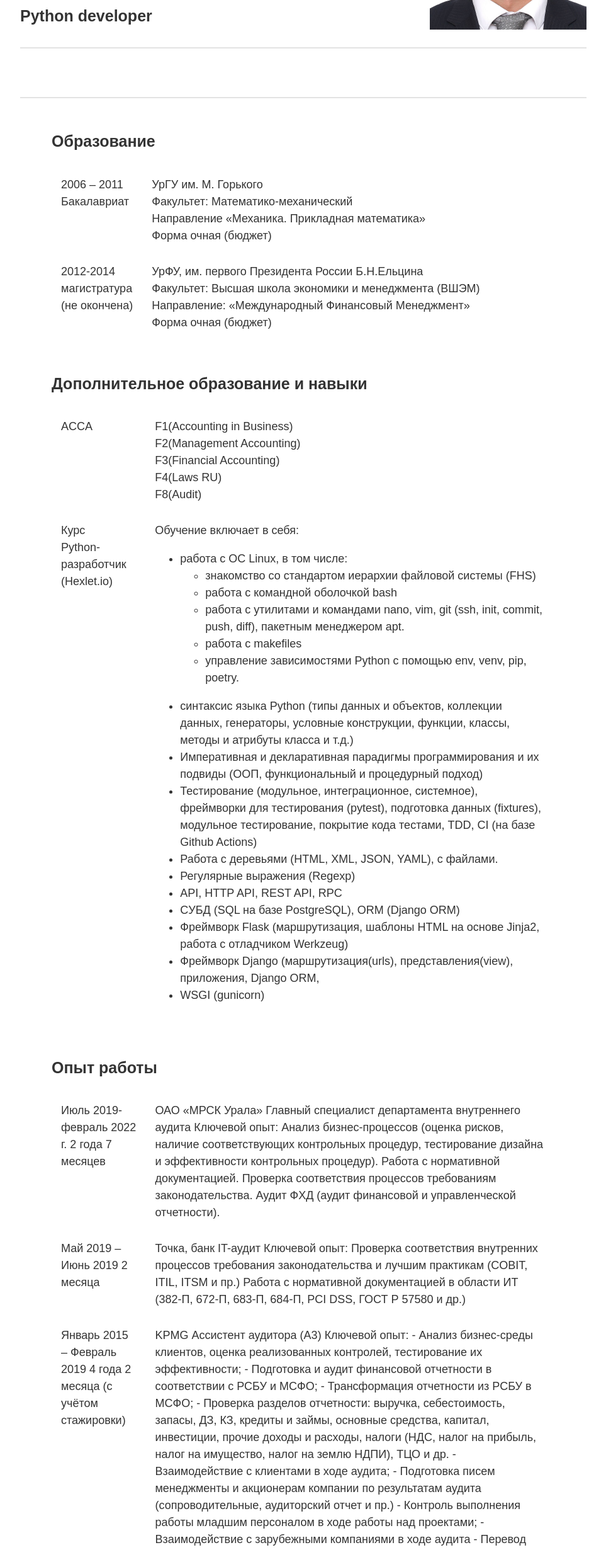
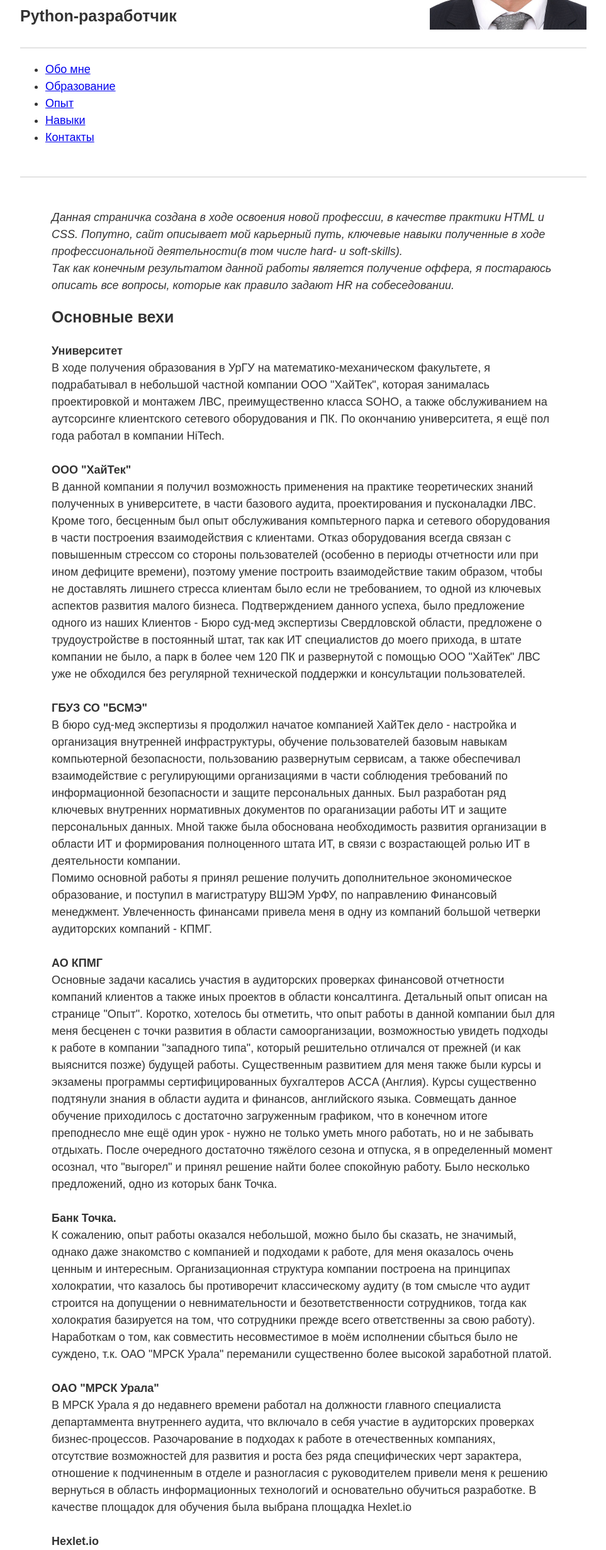
Before and after one commit to akishev-m/CV, a plain HTML site: page index.html in a window 1280 px wide. Shown: the part 323-2784 px from the top of the page at 63% size, without its empty margins (158-1121 px from the left). Drawn offline with Linux system fonts and the light colour scheme.

Commit message:
add pages

```diff
--- a/index.html
+++ b/index.html
@@ -10,164 +10,52 @@
     <main>
       <p><img src="AMA.jpg" width="249" height="320" class="rightpic"></p>
       <h1>Акишев <br> Михаил <br> Анатольевич</h1>
-      <h2>Python developer</h2>
-      <br>
+      <h2>Python-разработчик</h2>
+
+      <nav>
+        <ul class="nav">
+          <li><a href="../CV_html/index.html">Обо мне</a></li>
+          <li><a href="../CV_html/education.html">Образование</a></li>
+          <li><a href="../CV_html/experience.html">Опыт</a></li>
+          <li><a href="../CV_html/skills.html">Навыки</a></li>
+          <li><a href="../CV_html/contacts.html">Контакты</a></li>
+        </ul>
+      </nav>
       <h2></h2>
-      <section>
-        <h2>Образование</h2>
-        <table>
-          <tr>
-            <td>2006 – 2011 <br> Бакалавриат</td>
-            <td> УрГУ им. М. Горького <br>
-              Факультет: Математико-механический <br>
-              Направление «Механика. Прикладная математика» <br>
-              Форма очная (бюджет)
-            </td>
-          </tr>
-          <tr>
-            <td>2012-2014 <br>
-              магистратура <br>
-              (не окончена)
-            </td>
-            <td>УрФУ, им. первого Президента России Б.Н.Ельцина<br>
-              Факультет: Высшая школа экономики и менеджмента (ВШЭМ) <br>
-              Направление: «Международный Финансовый Менеджмент» <br>
-              Форма очная (бюджет)
-            </td>
-          </tr>
-        </table>
-      </section>
+      <section> <!--Обо мне-->
 
-      <section>
-        <h2>Дополнительное образование и навыки</h2>
-        <table>
-          <tr>
-            <td>ACCA</td>
-            <td>F1(Accounting in Business)<br>
-              F2(Management Accounting)<br>
-              F3(Financial Accounting)<br>
-              F4(Laws RU)<br>
-              F8(Audit)
-            </td>
-          </tr>
-          <tr>
-            <td>Курс <br> Python-разработчик <br> (Hexlet.io)</td>
-            <td>
-             Обучение включает в себя:
-              <ul><li>работа с ОС Linux, в том числе:</li>
-                <ul>
-                  <li>знакомство со стандартом иерархии файловой системы (FHS)</li>
-                  <li>работа с командной оболочкой bash</li>
-                  <li>работа с утилитами и командами nano, vim, git (ssh, init, commit, push, diff), пакетным менеджером apt.</li>
-                  <li>работа с makefiles</li>
-                  <li>управление зависимостями Python c помощью env, venv, pip, poetry.</li>
-                </ul>
-              </ul>
-              </li>
-              <ul>
-                <li>синтаксис языка Python (типы данных и объектов, коллекции данных, генераторы, условные конструкции, функции, классы, методы и атрибуты класса и т.д.)</li>
-                <li>Императивная и декларативная парадигмы программирования и их подвиды (ООП, функциональный и процедурный подход)</li>
-                <li>Тестирование (модульное, интеграционное, системное), фреймворки для тестирования (pytest), подготовка данных (fixtures), модульное тестирование, покрытие кода тестами, TDD, CI (на базе Github Actions)</li>
-                <li>Работа с деревьями (HTML, XML, JSON, YAML), с файлами.</li>
-                <li>Регулярные выражения (Regexp)</li>
-                <li>API, HTTP API, REST API, RPC</li>
-                <li>CУБД (SQL на базе PostgreSQL), ORM (Django ORM)</li>
-                <li>Фреймворк Flask (маршрутизация, шаблоны HTML на основе Jinja2, работа с отладчиком Werkzeug)</li>
-                <li>Фреймворк Django (маршрутизация(urls), представления(view), приложения, Django ORM,</li>
-                <li>WSGI (gunicorn)</li>
-              </ul>
-            </td>
-          </tr>
-        </table>
-      </section>
+        <p><i>Данная страничка создана в ходе освоения новой профессии, в качестве практики HTML и CSS. Попутно, сайт описывает мой карьерный путь, ключевые навыки полученные в ходе профессиональной деятельности(в том числе hard- и soft-skills).<br>
+          Так как конечным результатом данной работы является получение оффера, я постараюсь описать все вопросы, которые как правило задают HR на собеседовании.</i>
+        </p>
 
-      <section>
-        <h2>Опыт работы</h2>
-
-<div class="table-responsive"><table>
-	<tbody>
-		<tr>
-			<td>Июль 2019- февраль 2022 г.
-2 года 7 месяцев</td>
-			<td>ОАО «МРСК Урала»
-Главный специалист департамента внутреннего аудита
-Ключевой опыт:
-Анализ бизнес-процессов (оценка рисков, наличие соответствующих контрольных процедур, тестирование дизайна и эффективности контрольных процедур).
-Работа с нормативной документацией. Проверка соответствия процессов требованиям законодательства.
-Аудит ФХД (аудит финансовой и управленческой отчетности).</td>
-		</tr>
-		<tr>
-			<td>Май 2019 – Июнь 2019
-2 месяца
-</td>
-			<td>Точка, банк
-IT-аудит
-Ключевой опыт:
-Проверка соответствия внутренних процессов требования законодательства и лучшим практикам (COBIT, ITIL, ITSM и пр.)
-Работа с нормативной документацией в области ИТ (382-П, 672-П, 683-П, 684-П, PCI DSS, ГОСТ Р 57580 и др.)
-</td>
-		</tr>
-		<tr>
-			<td>Январь 2015 – Февраль 2019
-4 года 2 месяца (с учётом стажировки)</td>
-			<td>KPMG
-Ассистент аудитора (А3)
-Ключевой опыт:
-- Анализ бизнес-среды клиентов, оценка реализованных контролей, тестирование их эффективности;
-- Подготовка и аудит финансовой отчетности в соответствии с РСБУ и МСФО;
-- Трансформация отчетности из РСБУ в МСФО;
-- Проверка разделов отчетности: выручка, себестоимость, запасы, ДЗ, КЗ, кредиты и займы, основные средства, капитал, инвестиции, прочие доходы и расходы, налоги (НДС, налог на прибыль, налог на имущество, налог на землю НДПИ), ТЦО и др.
-- Взаимодействие с клиентами в ходе аудита;
-- Подготовка писем менеджменты и акционерам компании по результатам аудита (сопроводительные, аудиторский отчет и пр.)
-- Контроль выполнения работы младшим персоналом в ходе работы над проектами;
-- Взаимодействие с зарубежными компаниями в ходе аудита
-- Перевод рабочих документов с русского на английский и английского на русский.
-Компании, в аудите отчетности которых принимал участие:
-ООО «Лукойл-Западная Сибирь»
-ООО «Лукойл Пермь»
-АО «ЧЦЗ» (Челябинский цинковый завод)
-АО «Учалинский ГОК» (Компания группы УГМК)
-АО «ЮАИЗ» (Южноуральский арматурно-изоляторный завод)
-ООО «УГМК-Холдинг»
-Прочие проекты (не аудит)Ж
-АО «Транснефть – Сибирь»
-АО «Транснефть – Дальний Восток» (Оценка выполнения инвестиционной программы развития)
-ПАО «Метафракс» (Подготовка финансовой отчетности в соответствии с US GAAP)
-АО «ДОМ.РФ» (внедрение системы бухгалтерского учета)</td>
-		</tr>
-		<tr>
-			<td>Январь 2011 – Декабрь 2014
-3 года</td>
-			<td>ГБУЗ СО «БСМЭ» (буро суд-мед экспертизы)
-Системный администратор
-Обязанности:
-- ИТ-безопасность, администрирование и обслуживание локальной сети (>120 ПК)
-Опыт и достижения:
-Пусконаладка сети с доменом и сервером на базе Windows Server 2003 (установка и настройка ПО, сетевых сервисов), обучение пользователей, проведение тренингов по ИТ безопасности и пользованию сервисами. ТЭО формирования полноценного ИТ отдела, подбор кадров.</td>
-		</tr>
-		<tr>
-			<td>Январь 2009 –
-Январь 2011
-2 года 1 месяц</td>
-			<td>ООО «HiTech»
-ИТ-специалист
-Опыт:
-Аудит, проектирование и администрирование локальных сетей, ИТ-поддержка, обучение клиентов и внедрение базовых элементов ИТ безопасности, взаимодействие с клиентами.</td>
-		</tr>
-	</tbody>
-</table></div>
+        <h2>Основные вехи</h2>
+        <p>
+          <b>Университет<br></b>
+          В ходе получения образования в УрГУ на математико-механическом факультете, я подрабатывал в небольшой частной компании ООО "ХайТек", которая занималась проектировкой и монтажем ЛВС, преимущественно класса SOHO, а также обслуживанием на аутсорсинге клиентского сетевого оборудования и ПК. По окончанию университета, я ещё пол года работал в компании HiTech.<br>
+          <br>
+          <b>ООО "ХайТек"<br></b>
+          В данной компании я получил возможность применения на практике теоретических знаний полученных в университете, в части базового аудита, проектирования и пусконаладки ЛВС. Кроме того, бесценным был опыт обслуживания компьтерного парка и сетевого оборудования в части построения взаимодействия с клиентами. Отказ оборудования всегда связан с повышенным стрессом со стороны пользователей (особенно в периоды отчетности или при ином дефиците времени), поэтому умение построить взаимодействие таким образом, чтобы не доставлять лишнего стресса клиентам было если не требованием, то одной из ключевых аспектов развития малого бизнеса. Подтверждением данного успеха, было предложение одного из наших Клиентов - Бюро суд-мед экспертизы Свердловской области, предложене о трудоустройстве в постоянный штат, так как ИТ специалистов до моего прихода, в штате компании не было, а парк в более чем 120 ПК и развернутой с помощью ООО "ХайТек" ЛВС уже не обходился без регулярной технической поддержки и консультации пользователей. <br>
+          <br>
+          <b>ГБУЗ СО "БСМЭ"<br></b>
+          В бюро суд-мед экспертизы я продолжил начатое компанией ХайТек дело - настройка и организация внутренней инфраструктуры, обучение пользователей базовым навыкам компьютерной безопасности, пользованию развернутым сервисам, а также обеспечивал взаимодействие с регулирующими организациями в части соблюдения требований по информационной безопасности и защите персональных данных. Был разработан ряд ключевых внутренних нормативных документов по ораганизации работы ИТ и защите персональных данных. Мной также была обоснована необходимость развития организации в области ИТ и формирования полноценного штата ИТ, в связи с возрастающей ролью ИТ в деятельности компании.<br> Помимо основной работы я принял решение получить дополнительное экономическое образование, и поступил в магистратуру ВШЭМ УрФУ, по направлению Финансовый менеджмент. Увлеченность финансами привела меня в одну из компаний большой четверки аудиторских компаний - КПМГ.<br><br>
+          <b>АО КПМГ<br></b>
+          Основные задачи касались участия в аудиторских проверках финансовой отчетности компаний клиентов а также иных проектов в области консалтинга. Детальный опыт описан на странице "Опыт". Коротко, хотелось бы отметить, что опыт работы в данной компании был для меня бесценен с точки развития в области самоорганизации, возможностью увидеть подходы к работе в компании "западного типа", который решительно отличался от прежней (и как выяснится позже) будущей работы. Существенным развитием для меня также были курсы и экзамены программы сертифицированных бухгалтеров ACCA (Англия). Курсы существенно подтянули знания в области аудита и финансов, английского языка. Совмещать данное обучение приходилось с достаточно загруженным графиком, что в конечном итоге преподнесло мне ещё один урок - нужно не только уметь много работать, но и не забывать отдыхать. После очередного достаточно тяжёлого сезона и отпуска, я в определенный момент осознал, что "выгорел" и принял решение найти более спокойную работу. Было несколько предложений, одно из которых банк Точка.<br>
+          <br>
+          <b>Банк Точка.<br></b>
+          К сожалению, опыт работы оказался небольшой, можно было бы сказать, не значимый, однако даже знакомство с компанией и подходами к работе, для меня оказалось очень ценным и интересным. Организационная структура компании построена на принципах холократии, что казалось бы противоречит классическому аудиту (в том смысле что аудит строится на допущении о невнимательности и безответственности сотрудников, тогда как холократия базируется на том, что сотрудники прежде всего ответственны за свою работу). Наработкам о том, как совместить несовместимое в моём исполнении сбыться было не суждено, т.к. ОАО "МРСК Урала" переманили существенно более высокой заработной платой.<br>
+          <br>
+          <b>ОАО "МРСК Урала"<br></b>
+          В МРСК Урала я до недавнего времени работал на должности главного специалиста департаммента внутреннего аудита, что включало в себя участие в аудиторских проверках бизнес-процессов. Разочарование в подходах к работе в отечественных компаниях, отсутствие возможностей для развития и роста без ряда специфических черт зарактера, отношение к подчиненным в отделе и разногласия с руководителем привели меня к решению вернуться в область информационных технологий и основательно обучиться разработке. В качестве площадок для обучения была выбрана площадка Hexlet.io <br>
+          <br>
+          <b>Hexlet.io<br></b>
+          Площадка была выбрана на основании опросов 3700 выпускников различных школ. Данная школа была многими <a href="https://habr.com/ru/company/habr_career/blog/454906/">отмечена</a> как школа, дающая нужный практический опыт для работы. Также меньше всего выпускников не приобрели квалификацю по окончании школы. Ну и многие отметили, что школа помогает достигать цели получение новой профессии.
+          На текущий момент, мной закончено 2/3 курса. Ключевые навыки приобретенные в ходе обучения  отмечены на странице <a href="../CV_html/skills.html">"навыки"</a>.
+        </p>
 
       </section>
 
-      <section>
-        <h2>Дополнительная информация</h2>
-        <ul>
-          <li>Спортсмен</li>
-          <li>Хороший человек</li>
-        </ul>
-      </section>
 
-      <!-- END -->
+
     </main>
   </body>
 </html>
```
